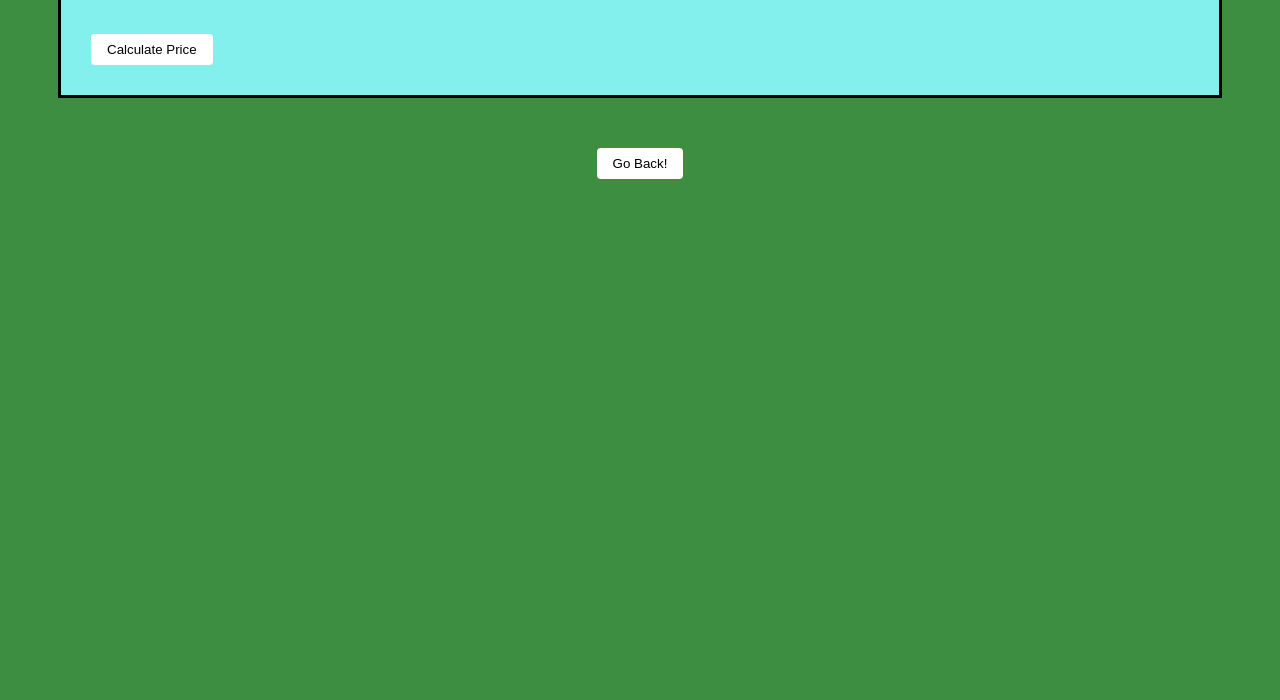
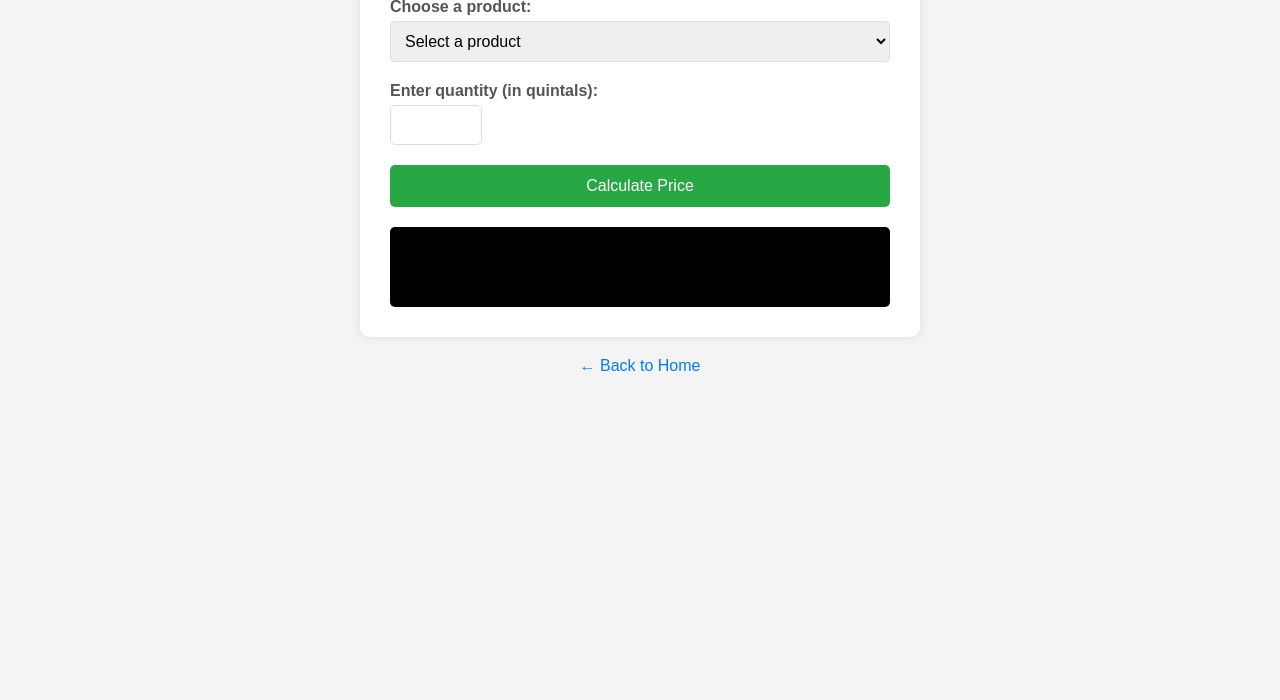
Before and after one commit to chaitu43/FarmSwecha, a plain HTML site: page market_prize/index.html in a window 1280 px wide. Shown: the part 140-840 px from the top of the page. Before the commit the page ends 800 px from the top, so only its background shows below. Drawn offline with Linux system fonts and the light colour scheme.

Commit message:
improve market size index.html

```diff
--- a/market_prize/index.html
+++ b/market_prize/index.html
@@ -1,30 +1,120 @@
 <!DOCTYPE html>
-<html>
+<html lang="en">
 
 <head>
+  <meta charset="UTF-8">
+  <meta name="viewport" content="width=device-width, initial-scale=1.0">
   <title>Market Price Checker</title>
   <link rel="stylesheet" type="text/css" href="style.css">
+  <style>
+    body {
+      font-family: Arial, sans-serif;
+      background-color: #f4f4f4;
+      margin: 0;
+      padding: 20px;
+      display: flex;
+      flex-direction: column;
+      align-items: center;
+      min-height: 100vh;
+    }
+    .container {
+      background: white;
+      padding: 30px;
+      border-radius: 10px;
+      box-shadow: 0 0 10px rgba(0,0,0,0.1);
+      max-width: 500px;
+      width: 100%;
+    }
+    h1 {
+      text-align: center;
+      color: #333;
+      margin-bottom: 30px;
+    }
+    form {
+      display: flex;
+      flex-direction: column;
+    }
+    label {
+      margin-bottom: 5px;
+      font-weight: bold;
+      color: #555;
+    }
+    select, input[type="number"] {
+      padding: 10px;
+      margin-bottom: 20px;
+      border: 1px solid #ddd;
+      border-radius: 5px;
+      font-size: 16px;
+    }
+    button {
+      padding: 12px;
+      background-color: #28a745;
+      color: white;
+      border: none;
+      border-radius: 5px;
+      cursor: pointer;
+      font-size: 16px;
+      transition: background-color 0.3s;
+    }
+    button:hover {
+      background-color: #218838;
+    }
+    #result {
+      margin-top: 20px;
+      padding: 15px;
+      background-color: #000;
+      color: #fff;
+      border-radius: 5px;
+      text-align: center;
+      font-size: 18px;
+      min-height: 50px;
+      display: flex;
+      align-items: center;
+      justify-content: center;
+    }
+    .back-link {
+      margin-top: 20px;
+      text-align: center;
+    }
+    .back-link a {
+      color: #007bff;
+      text-decoration: none;
+    }
+    .back-link a:hover {
+      text-decoration: underline;
+    }
+  </style>
 </head>
 
 <body>
-    <div class="center-form">
+  <div class="container">
+    <h1>Market Price Checker</h1>
     <form>
       <label for="product">Choose a product:</label>
-        <select id="product" style="width: 200px;height: 50px; margin-bottom: 30px;">
-          <option value="rice">Rice - <a lang="te">బియ్యం</a></option>
-          <option value="cheruku">Sugar Cane - <a lang="te">చెరకు</a></option>
-          <option value="jowar">Jowar - <a lang="te">జొన్న</a></option>
-          <option value="mirapakayalu">Chili - <a lang="te">మిరపకాయలు</a></option>
-          <option value="mokajonna">Corn - <a lang="te">మొక్కజొన్న</a></option>
-          <option value="patti">Cotton - <a lang="te">పత్తి</a></option>
+      <select id="product" required>
+        <option value="">Select a product</option>
+        <option value="rice">Rice - బియ్యం</option>
+        <option value="cheruku">Sugar Cane - చెరకు</option>
+        <option value="jowar">Jowar - జొన్న</option>
+        <option value="mirapakayalu">Chili - మిరపకాయలు</option>
+        <option value="mokajonna">Corn - మొక్కజొన్న</option>
+        <option value="patti">Cotton - పత్తి</option>
       </select>
-        <label for="quantity">Enter quantity:</label>
-        <input type="number" id="quantity" style="width: 200px; height: 50px; margin-bottom: 30px;">
+
+      <label for="quantity">Enter quantity (in quintals):</label>
+      <input type="number" id="quantity" min="0" step="0.01" required>
+
       <button type="button" onclick="calculatePrice()">Calculate Price</button>
     </form>
+
+    <div id="result" role="status" aria-live="polite"></div>
   </div>
-<p id="result" style="color:rgb(255, 255, 255); background-color: black; font-size: 50px; text-align: center;"></p>
+
+  <div class="back-link">
+    <a href="../index.html">← Back to Home</a>
+  </div>
+
   <script src="script.js"></script>
 </body>
-<center><a href="../index.html"><button>Go Back!</button></a></center>
+
 </html>
```
Lines whose indentation alone changed are shown as unchanged.
